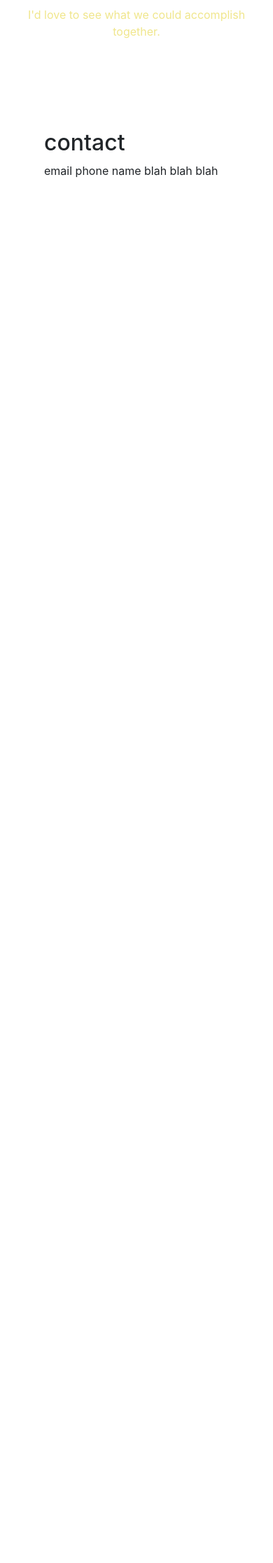
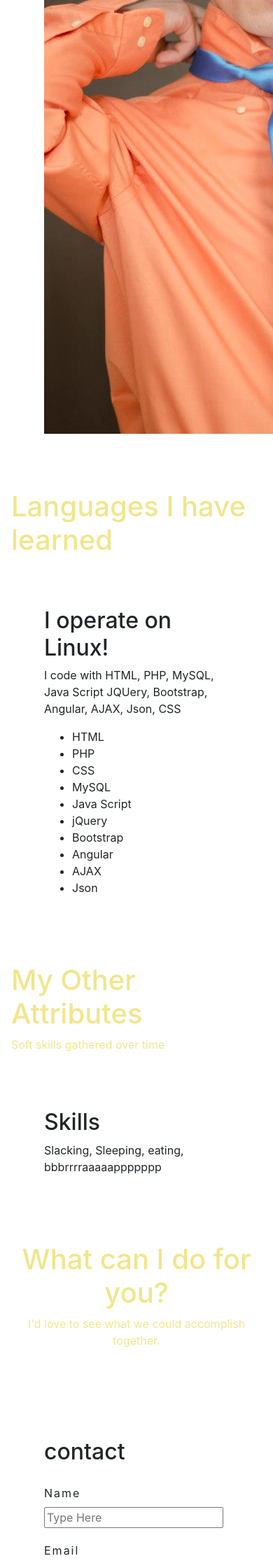
Before and after one commit to mdavid50/pwp, a PHP site: page / in a window 390 px wide; the page is wider, and only the part inside the window is pictured. Shown: the part 1366-3600 px from the top of that part at 70% size. Before the commit the page ends 1620 px from the top of that part, so only its background shows below. Run offline with PHP 8.4, Linux system fonts and the light colour scheme.

Commit message:
add content and add one image

```diff
--- a/public_html/index.php
+++ b/public_html/index.php
@@ -43,7 +43,7 @@
 					<a href="https://www.linkedin.com/in/matthew-david-8b7079152/" target="_blank" class="nav-link">LinkedIn</a>
 				</li>
 				<li class="nav-item">
-					<a class="nav-link" href="#">Resume</a>
+					<a class="nav-link" href="./documentation/matthew-david-resume.pdf">Resume</a>
 				</li>
 				<li class="nav-item">
 					<a class="nav-link" href="#">Contact</a>
@@ -69,8 +69,10 @@
 			<div class="row">
 				<div class="col-md-8 col-lg-6">
 					<h2>A Little About Me</h2>
-					<p>In life I regularly find myself in pursuit of a great challenge. </p>
+					<p>In life I regularly find myself in pursuit of a greater challenge. I was raised with the belief that to say you can't would be admitting that you were incapable of learning. This instilled a persistent drive to accomplish better things. You should not be afraid to fail, but be afraid of not learning. These few little pieces of advice have led me to persue some incredible interests and hobbies. From blasting through the desert on my dirtbike to learning how to code and camping, snowboarding, and travel abroad inbetween, I feel like I have gained some invaluable experience</p>
+					<p>I began my career life as an electrician. I built server rooms, access control systems, hospitals, schools, offices, and homes. I was taught a lot about what hard work was. I loved to troubleshoot, design, and create. This life required some major</p>
 				</div>
+				<div class="col-md-4 col-lg-6"><img src="./images/getting-ready.jpg"></div>
 			</div>
 		</div>
 	</section>
@@ -89,8 +91,20 @@
 		<div class="container">
 			<div class="row">
 				<div class="col-md-8 col-lr-6">
-					<h2>I can talk the talk</h2>
-					<p>I have learned all these things while developing</p>
+					<h2>I operate on Linux!</h2>
+					<p>I code with HTML, PHP, MySQL, Java Script JQUery, Bootstrap, Angular, AJAX, Json, CSS</p>
+					<ul>
+						<li>HTML</li>
+						<li>PHP</li>
+						<li>CSS</li>
+						<li>MySQL</li>
+						<li>Java Script</li>
+						<li>jQuery</li>
+						<li>Bootstrap</li>
+						<li>Angular</li>
+						<li>AJAX</li>
+						<li>Json</li>
+					</ul>
 				</div>
 			</div>
 		</div>
@@ -132,7 +146,21 @@
 			<div class="row">
 				<div class="col-md-8 col-lr-6">
 					<h2>contact</h2>
-					<p>email phone name blah blah blah</p>
+					<form>
+
+						<label>Name</label>
+						<input name="name" placeholder="Type Here">
+
+						<label>Email</label>
+						<input name="email" type="email" placeholder="Type Here">
+
+						<label>Message</label>
+						<textarea name="message" placeholder="Type Here"></textarea>
+
+						<input id="submit" name="submit" type="submit" value="Submit">
+
+					</form>
+
 				</div>
 			</div>
 		</div>
--- a/public_html/style/style.css
+++ b/public_html/style/style.css
@@ -11,12 +11,30 @@
 
 }
 
+
+label {
+	display:block;
+	margin-top:20px;
+	letter-spacing:2px;
+}
+
+input {
+	display: block;
+}
+
+textarea {
+	display: block;
+}
+
+
+
 @media only screen and (max-device-width: 768px) {
 	.parallax {
 		background-attachment: scroll;
 	}
 }
 
+/* xs to lg*/
 @media(min-width: 769px) {
 	.parallax-content{
 		background-image: url("../images/my-life.jpg");
@@ -62,5 +80,23 @@
 		background-attachment: fixed;
 		background-position: center;
 	}
+	/* xs to 0 */
+	@media(max-width: 768px){
+		.parallax-content .parallax:before{
+			background-image: url("../images/my-life.jpg");
+		}
+
+		.parallax-content2 .parallax:before{
+			background-image: url("../images/ryan.jpg");
+		}
+
+		.parallax-content3 .parallax:before{
+			background-image: url("../images/gabriel.jpg");
+		}
+
+		.parallax-content4 .parallax:before{
+			background-image: url("../images/ghost-presenter.jpg");
+		}
+	}
 
 }
```
Also changed, not shown: public_html/images/getting-ready.jpg (added), 1 other file.
